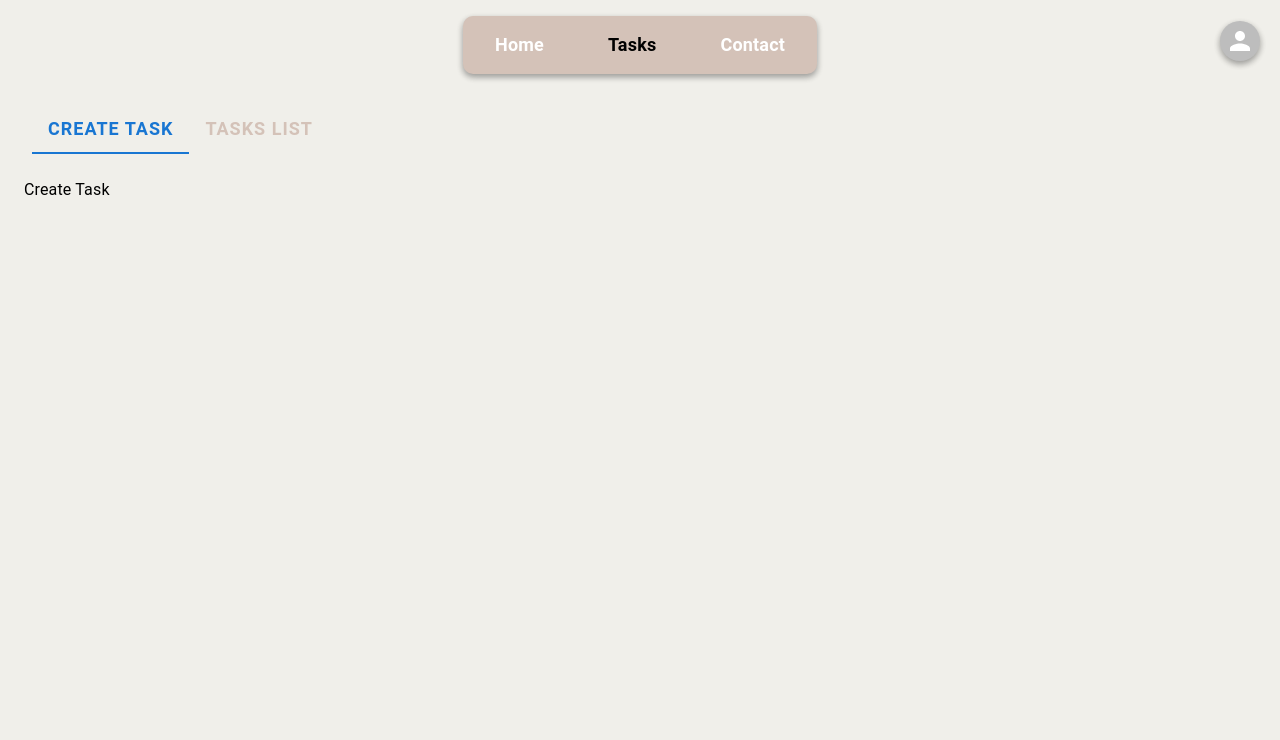
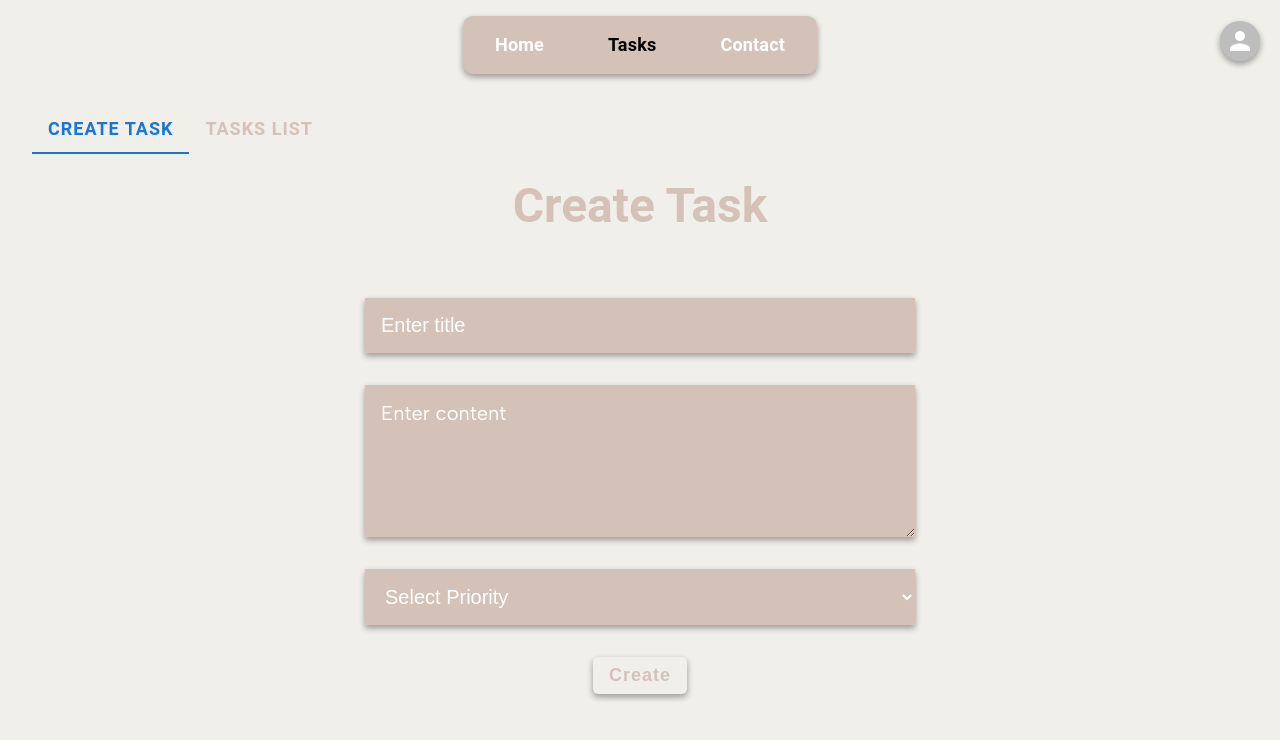
Before and after one commit to Suhelpatel786/react-taskManagement-frontend, a React (Create React App) app: page /tasks in a window 1280 px wide. Shown: the top 740 px of the page. Built offline with nearby package versions, Linux system fonts and the light colour scheme; sample sign-in values are in the browser's storage.

Commit message:
create task form*

```diff
--- a/src/index.css
+++ b/src/index.css
@@ -61,3 +61,22 @@ a:hover {
   color: white;
   font-style: normal;
 }
+
+.task-input {
+  width: 550px !important;
+  padding: 1rem;
+  outline: none;
+  border: none;
+  font-size: 20px;
+  background-color: #d4c2b8;
+  color: white;
+  box-shadow: rgba(0, 0, 0, 0.16) 0px 3px 6px, rgba(0, 0, 0, 0.23) 0px 3px 6px;
+}
+
+::placeholder {
+  color: white;
+}
+
+textarea {
+  font-family: "Albert Sans", sans-serif;
+}
--- a/src/pages/CreateTask.tsx
+++ b/src/pages/CreateTask.tsx
@@ -1,13 +1,122 @@
-import { Box } from "@mui/material";
+import { Box, Typography } from "@mui/material";
 import React from "react";
-
+import { colors } from "../constants";
+import * as Yup from "yup";
+import { useFormik } from "formik";
+import { title } from "process";
 const CreateTask = () => {
   //title
   //content
   //priority
   //time period
 
-  return <Box>Create Task</Box>;
+  const TaskSchema = Yup.object({
+    title: Yup.string()
+      .required("Please insert title of your task")
+      .min(3, "Must be 3 characters of more")
+      .max(30, "Must be 30 characters or less"),
+    content: Yup.string()
+      .required("Please insert content of your task")
+      .min(10, "Must be 10 characters or more")
+      .max(500, "Must be 500 characters or less"),
+  });
+
+  const handleTaskSubmit = () => {
+    console.log(values);
+  };
+
+  const { errors, touched, values, handleSubmit, handleChange } = useFormik({
+    initialValues: {
+      title: "",
+      content: "",
+      status: "",
+    },
+    validationSchema: TaskSchema,
+    onSubmit: (values) => handleTaskSubmit(),
+  });
+
+  return (
+    <Box>
+      <Box
+        width={"100%"}
+        display={"flex"}
+        flexDirection={"column"}
+        alignItems={"center"}
+        justifyContent={"center"}
+      >
+        <Typography
+          variant="h3"
+          mb={"4rem"}
+          fontWeight={700}
+          color={colors.MainDarkColor}
+        >
+          Create Task
+        </Typography>
+
+        <form onSubmit={handleSubmit}>
+          <Box
+            width={"100%"}
+            display={"flex"}
+            flexDirection={"column"}
+            alignItems={"center"}
+            justifyContent={"center"}
+          >
+            <input
+              // type="email"
+              className="task-input"
+              name="title"
+              autoComplete="off"
+              onChange={handleChange}
+              placeholder="Enter title"
+            />
+
+            {touched.title && errors.title ? (
+              <p style={{ marginTop: ".5rem" }} className="error-p">
+                {errors.title}
+              </p>
+            ) : null}
+
+            <textarea
+              // type="email"
+              rows={5}
+              style={{ marginTop: "2rem" }}
+              className="task-input"
+              name="content"
+              autoComplete="off"
+              onChange={handleChange}
+              placeholder="Enter content"
+            />
+
+            {touched.content && errors.content ? (
+              <p style={{ marginTop: ".5rem" }} className="error-p">
+                {errors.content}
+              </p>
+            ) : null}
+
+            <select
+              style={{ marginTop: "2rem" }}
+              name="status"
+              onChange={handleChange}
+              className="task-input"
+            >
+              <option value={""}>Select Priority</option>
+              <option value={"high"}>High Priority</option>
+              <option value={"medium"}>Medium Priority</option>
+              <option value={"low"}>Low Priority</option>
+            </select>
+
+            <button
+              className="login-button"
+              style={{ marginTop: "2rem" }}
+              type="submit"
+            >
+              Create
+            </button>
+          </Box>
+        </form>
+      </Box>
+    </Box>
+  );
 };
 
 export default CreateTask;
```
